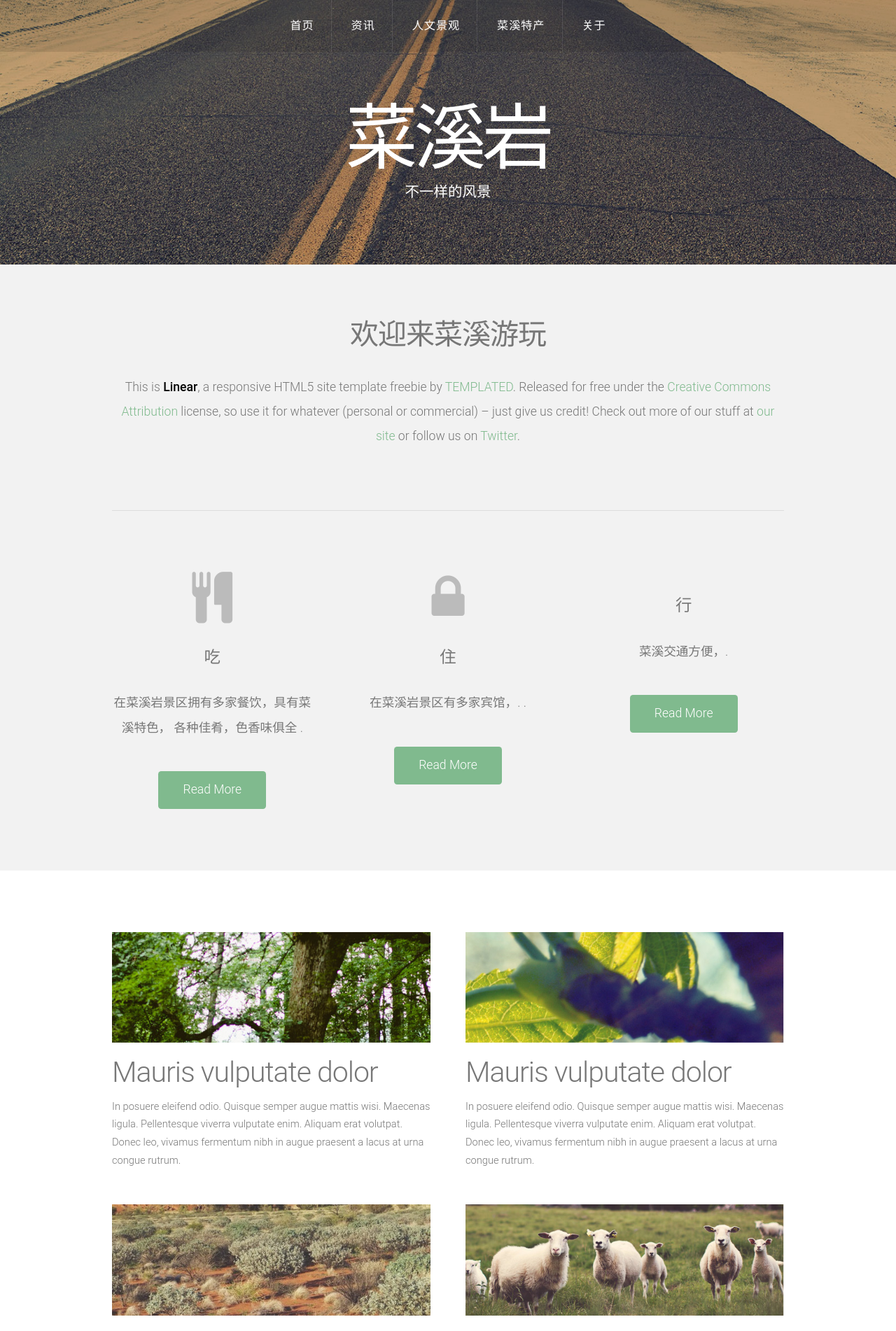
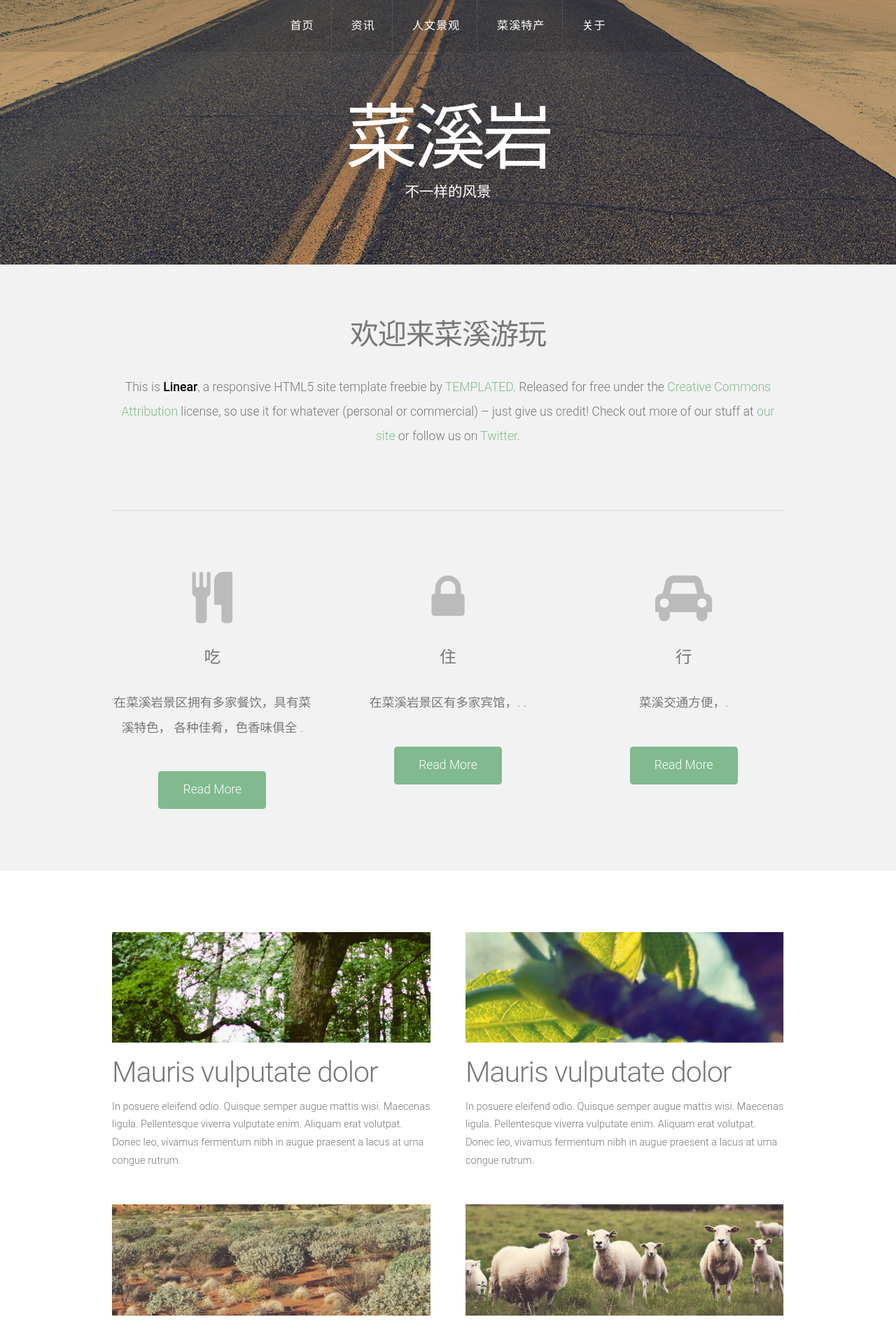
Before and after one commit to yuejianhua/caixiyan.github.io, a Jekyll site: the page built from index.html, in a window 1280 px wide. Shown: the top 1902 px of the page at 70% size. Built offline with Jekyll 4.4.1, drawn with Linux system fonts in a browser that asks for light colours; the list of posts is cut into pages by our own code.

Commit message:
Update style.css

```diff
--- a/assets/css/style.css
+++ b/assets/css/style.css
@@ -722,6 +722,7 @@
 		.fa-fax:before{content:"\f1ac"}
 		.fa-share-alt:before{content:"\f1e0"}
 		.fa-cubes:before{content:"\f1b3"}
+                .fa-car:before{content:"\f1b9"}
 
 /*********************************************************************************/
 /* Social Icon Styles                                                            */
```
